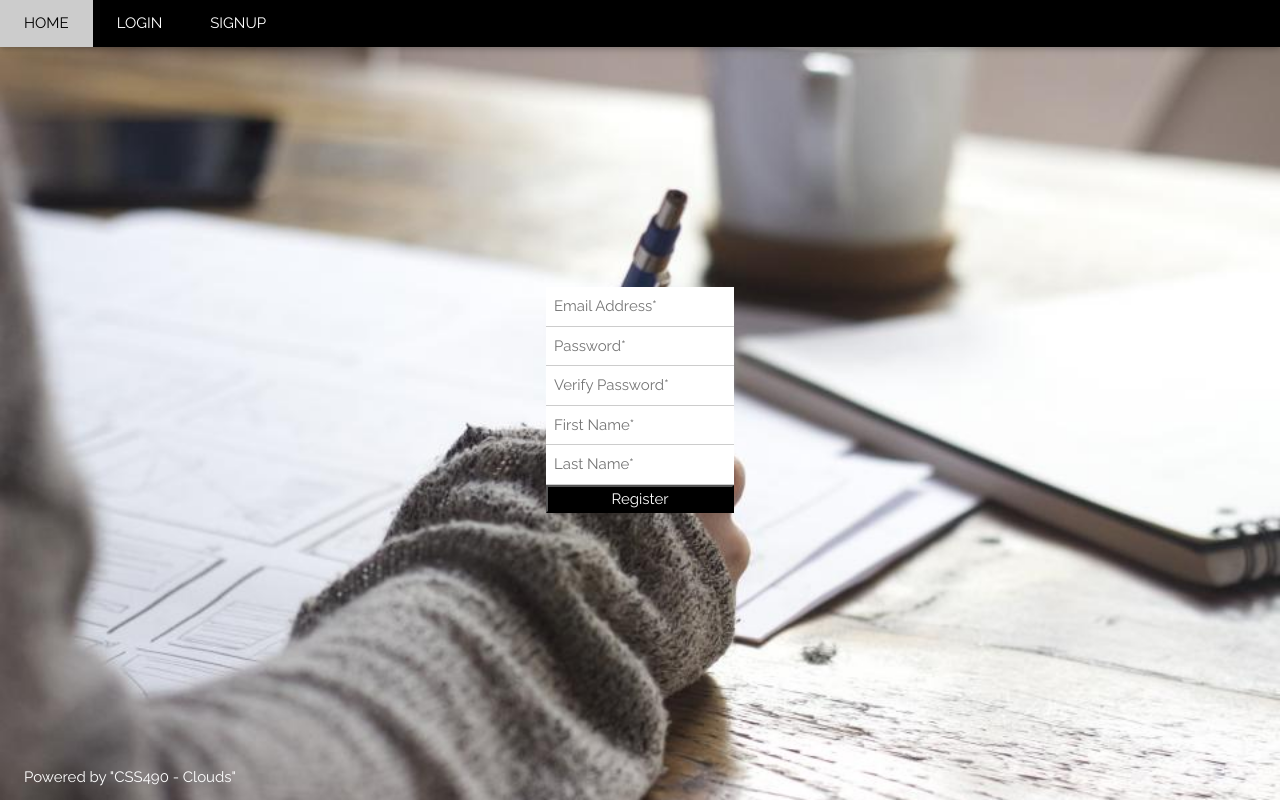
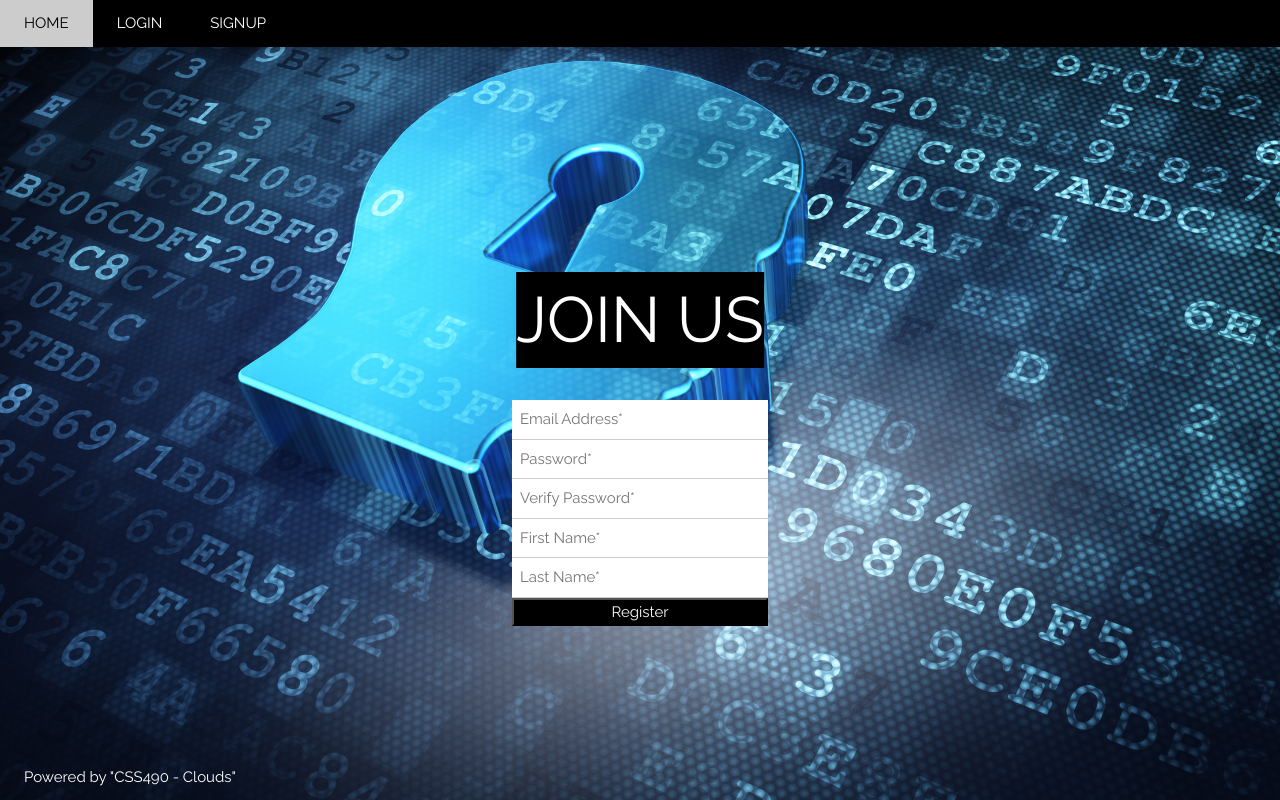
Before and after one commit to olgarose/css490-final, a Flask app: page /signup_page in a window 1280 px wide. Run offline with Flask 2, Linux system fonts and the light colour scheme.

Commit message:
small design fixes - i was bored

```diff
--- a/templates/account.html
+++ b/templates/account.html
@@ -1,6 +1,6 @@
 <!DOCTYPE html>
 <html>
-<title>Account</title>
+<title>Team-Text</title>
 <meta charset="UTF-8">
 <meta name="viewport" content="width=device-width, initial-scale=1">
 <script type="text/javascript" src="{{ url_for('static', filename = 'javascr.js') }}"></script>
--- a/templates/index.html
+++ b/templates/index.html
@@ -42,7 +42,7 @@ body, html {height: 100%}
     Home Page
   </div>
   <div class="w3-display-middle">
-    <h1 class="w3-jumbo w3-animate-top">TEAM TEXT</h1>
+    <h1 class="w3-jumbo w3-animate-top" style="background: black;"> TEAM TEXT </h1>
     <hr class="w3-border-grey" style="margin:auto;width:40%">
     <h4 class="w3-large w3-center">COMING SOON</h4>
   </div>
--- a/templates/signup.html
+++ b/templates/signup.html
@@ -1,6 +1,6 @@
 <!DOCTYPE html>
 <html>
-<title>Voter-Management</title>
+<title>Team-Text</title>
 <meta charset="UTF-8">
 <meta name="viewport" content="width=device-width, initial-scale=1">
 <link rel="stylesheet" href="https://www.w3schools.com/lib/w3.css">
@@ -9,11 +9,25 @@
 body,h1 {font-family: "Raleway", sans-serif}
 body, html {height: 100%}
 .bgimg {
-    background-image: url("{{ url_for('static', filename='writing.jpg') }}");
+    background-image: url("{{ url_for('static', filename='signup_page.jpg') }}");
     min-height: 100%;
     background-position: center;
     background-size: cover;
 }
+
+.w3-display-middle{
+    top: 40%;
+    left: 50%;
+    position: absolute;
+}
+
+.signup_box{
+    width: 20%;
+    left: 40%;
+    top: 50%;
+    position: absolute;
+}
+
 </style>
 <body>
 
@@ -38,7 +52,14 @@ body, html {height: 100%}
 
 
 <div class="bgimg w3-display-container w3-animate-opacity w3-text-white">
+
+
     <div class="w3-display-middle">
+          <h1 class="w3-jumbo w3-animate-top" style="background: black;">JOIN US</h1>
+    </div>
+
+
+        <div class="signup_box">
             <form action="/signup" method=post>
         <!--<div class="flashes" align="center">-->
           <!--{% for message in get_flashed_messages() %}-->
```
Also changed, not shown: templates/login.html (+4 -4 lines), static/signup_page.jpg (added). Lines whose indentation alone changed are shown as unchanged.
